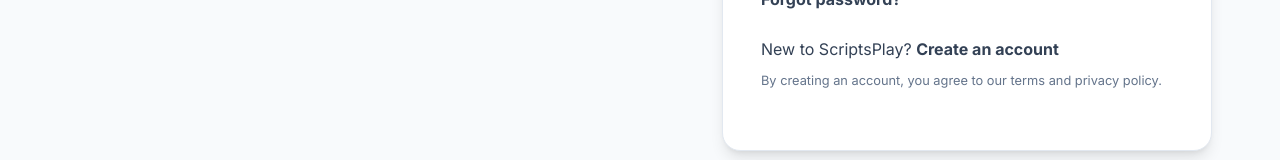
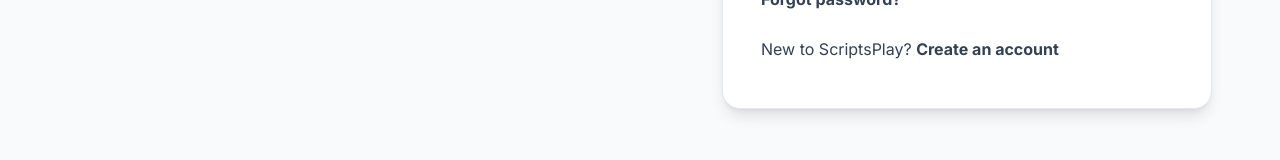
Before and after one commit to Korexer/ScriptsPlay, a React (Vite) app: page /sign-in in a window 1280 px wide. Shown: the part 640-800 px from the top of the page. Built offline with nearby package versions, Linux system fonts and the light colour scheme; no server answers.

Commit message:
Show account terms only during signup

```diff
--- a/src/pages/AuthPage.tsx
+++ b/src/pages/AuthPage.tsx
@@ -70,7 +70,7 @@ export default function AuthPage({ mode }: { mode: "sign-in" | "join" }) {
             </form>
             {!isJoin && <p className="market-auth-switch"><Link to="/forgot-password">Forgot password?</Link></p>}
             <p className="market-auth-switch">{isJoin ? "Already have an account?" : "New to ScriptsPlay?"} <Link to={(isJoin ? "/sign-in" : "/join") + "?next=" + encodeURIComponent(next)}>{isJoin ? "Sign in" : "Create an account"}</Link></p>
-            <p className="sp-small">By creating an account, you agree to our <Link to="/terms-of-service">terms</Link> and <Link to="/privacy-policy">privacy policy</Link>.</p>
+            {isJoin && <p className="sp-small">By creating an account, you agree to our <Link to="/terms-of-service">terms</Link> and <Link to="/privacy-policy">privacy policy</Link>.</p>}
           </div>
         </div>
       </section>
```
